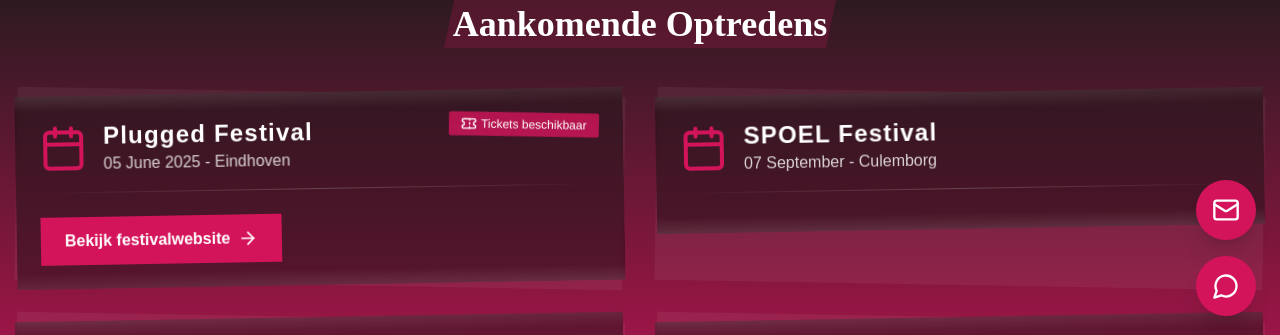
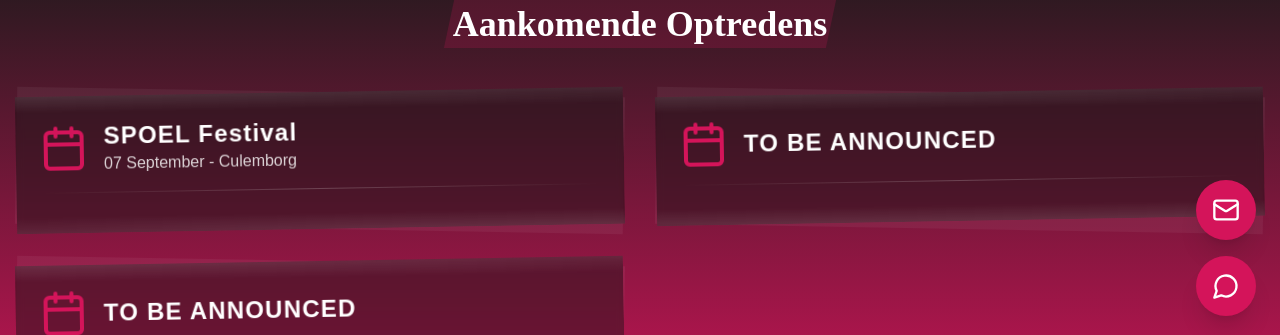
Before and after one commit to marijnbransen1998/Reyck3, a React (Vite) app: page /optredens in a window 1280 px wide. Shown: the part 460-795 px from the top of the page. Built offline with nearby package versions, Linux system fonts and the light colour scheme; a web font is replaced by a local one.

Commit message:
Update LivePerformances.tsx

```diff
--- a/src/pages/LivePerformances.tsx
+++ b/src/pages/LivePerformances.tsx
@@ -37,13 +37,6 @@ const LivePerformances: React.FC = () => {
             {/* Optredens Grid */}
             <div className="grid grid-cols-1 md:grid-cols-2 gap-8 relative">
               {[
-                {
-                  title: "Plugged Festival",
-                  date: "05 June 2025",
-                  location: "Eindhoven",
-                  link: "https://pluggedfestival.nl",
-                  hasTickets: true
-                },
                 { title: "SPOEL Festival", date: "07 September", location: "Culemborg" },
                 { title: "TO BE ANNOUNCED", date: "", location: "" },
                 { title: "TO BE ANNOUNCED", date: "", location: "", link: "", hasTickets: false }
```
